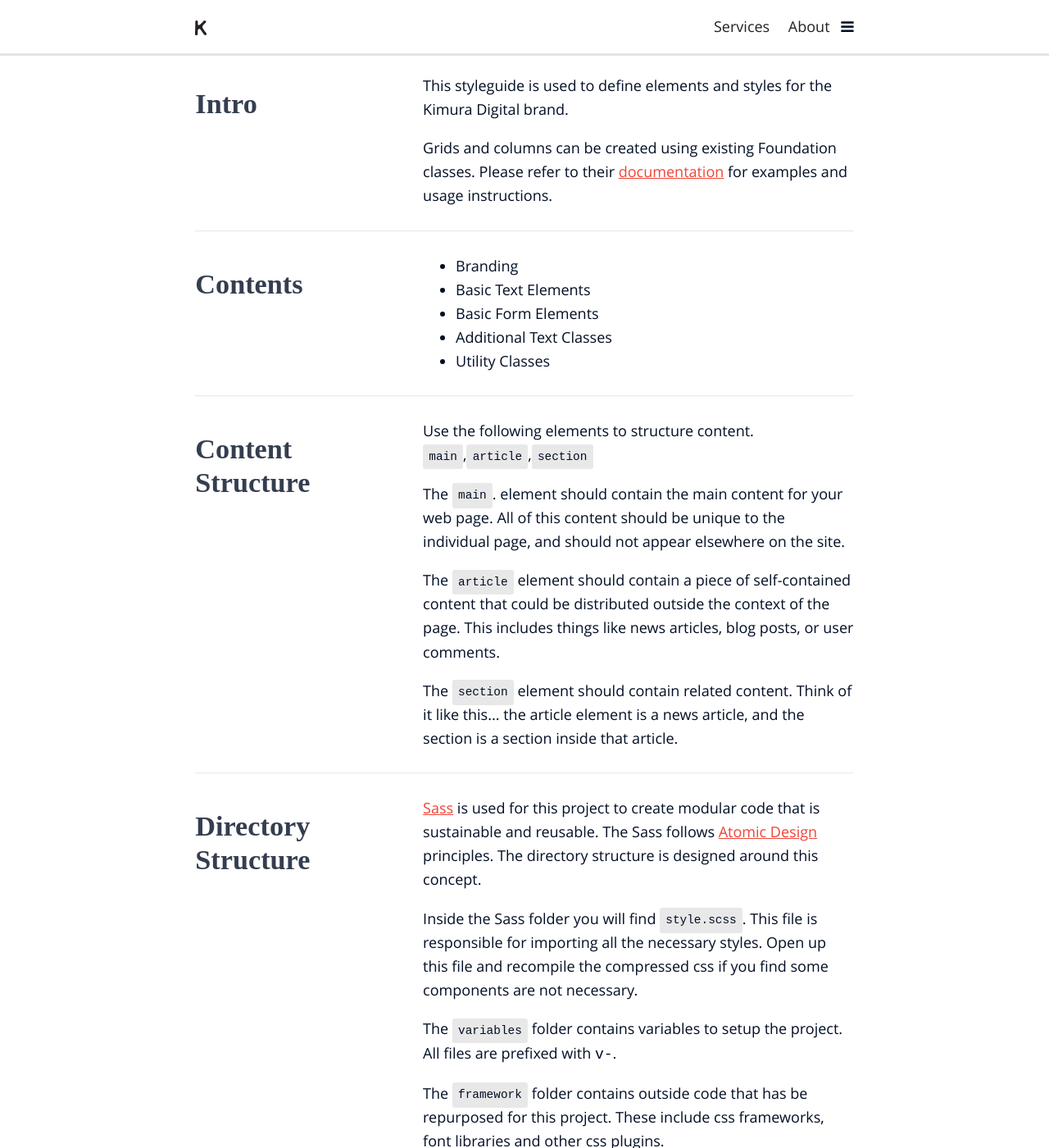
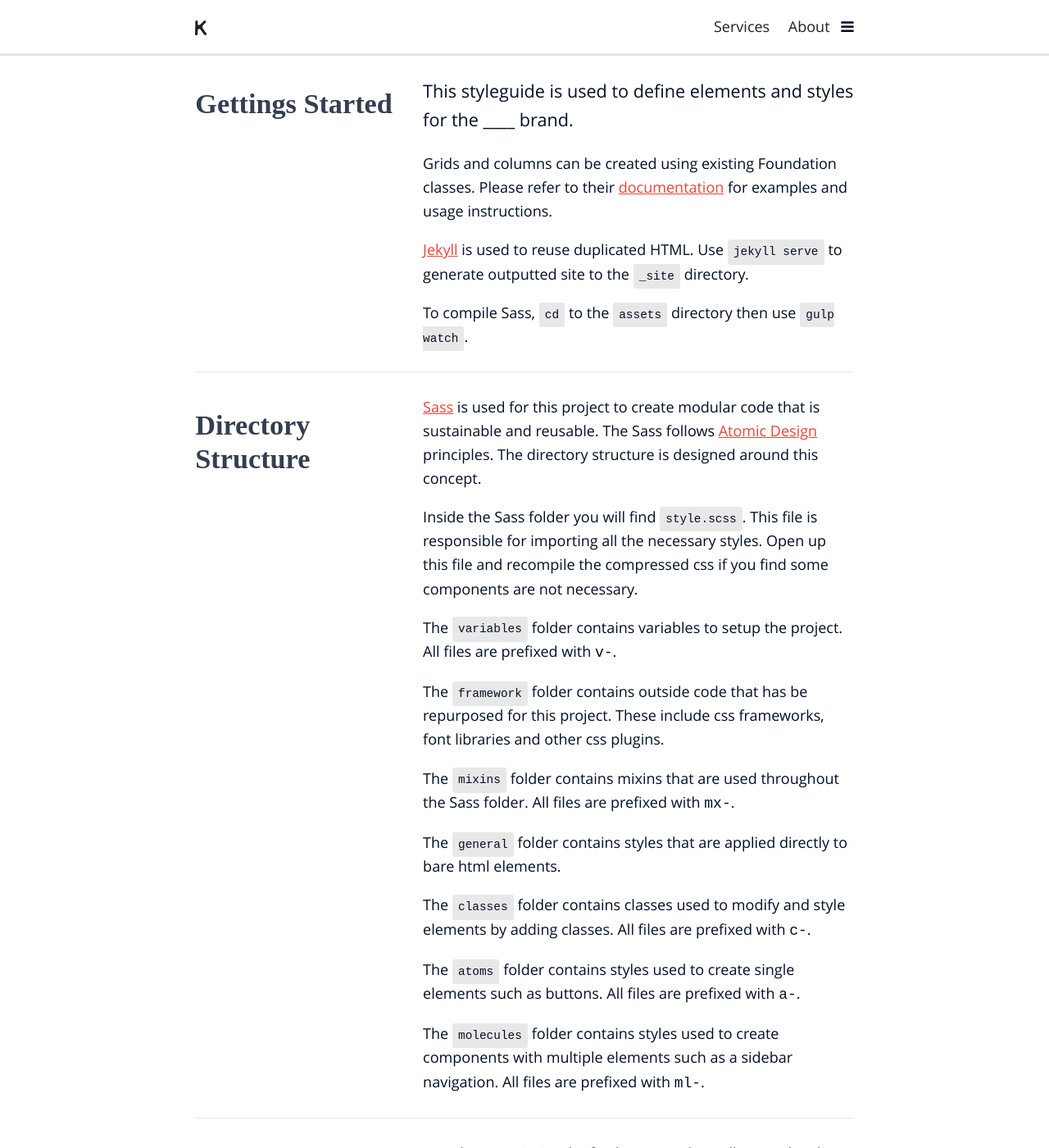
Before and after one commit to thomaskimura/Portfolio, a Jekyll site: the page built from styleguide.html, in a window 1280 px wide and 1400 px high. Shown: the whole window at 82% size. Built offline with Jekyll 4.4.1, drawn with Linux system fonts in a browser that asks for light colours; nearby versions of some CDN libraries; some web fonts are replaced; some of the changed text lies outside the part shown.

Commit message:
Update styleguide
# Conflicts:
#	styleguide.html

```diff
--- a/styleguide.html
+++ b/styleguide.html
@@ -12,63 +12,32 @@
 custom_css:
 custom_js:
 ---
-
 <!-- INTRO -->
 <!-- ............................ -->
 <section>
+
   <!-- intro -->
   <div class="row">
     <div class="large-4 columns">
-      <h3>Intro</h3>
+      <h3>Gettings Started</h3>
     </div>
     <div class="large-8 columns">
-      <p>
-        This styleguide is used to define elements and styles for the Kimura Digital brand.
+      <p class="text-big">
+        This styleguide is used to define elements and styles for the ____ brand.
       </p>
       <p>
         Grids and columns can be created using existing Foundation classes. Please refer to their <a href="http://foundation.zurb.com/sites/docs/" target="_blank">documentation</a> for examples and usage instructions.
       </p>
-    </div>
-  </div>
-  <hr class="opacity-4"/>
-  <!-- contents -->
-  <div class="row">
-    <div class="large-4 columns">
-      <h3>Contents</h3>
-    </div>
-    <div class="large-8 columns">
-      <ul>
-        <li>Branding</li>
-        <li>Basic Text Elements</li>
-        <li>Basic Form Elements</li>
-        <li>Additional Text Classes</li>
-        <li>Utility Classes</li>
-      </ul>
-    </div>
-  </div>
-  <hr class="opacity-4"/>
-  <!-- structure -->
-  <div class="row">
-    <div class="large-4 columns">
-      <h3>Content Structure</h3>
-    </div>
-    <div class="large-8 columns">
       <p>
-        Use the following elements to structure content.
-        <code class="label">main</code>,<code class="label">article</code>,<code class="label">section</code>
+        <a href="http://jekyllrb.com/" target="_blank">Jekyll</a> is used to reuse duplicated HTML. Use <code class="label">jekyll serve</code> to generate outputted site to the <code class="label">_site</code> directory.
       </p>
       <p>
-        The <code class="label">main</code>. element should contain the main content for your web page. All of this content should be unique to the individual page, and should not appear elsewhere on the site.
-      </p>
-      <p>
-        The <code class="label">article</code> element should contain a piece of self-contained content that could be distributed outside the context of the page. This includes things like news articles, blog posts, or user comments.
-      </p>
-      <p>
-        The <code class="label">section</code> element should contain related content. Think of it like this... the article element is a news article, and the section is a section inside that article.
+        To compile Sass, <code class="label">cd</code> to the <code class="label">assets</code> directory then use <code class="label">gulp watch</code>.
       </p>
     </div>
   </div>
   <hr class="opacity-4"/>
+
   <!-- directory structure -->
   <div class="row">
     <div class="large-4 columns">
@@ -105,6 +74,46 @@
     </div>
   </div>
   <hr class="opacity-4"/>
+
+  <!-- optimizations -->
+  <div class="row">
+    <div class="large-4 columns">
+      <h3>Optimizations</h3>
+    </div>
+    <div class="large-8 columns">
+      <p>
+        In order to optimize the final outputted css all unused code should be commented out in the <code class="label">style.scss</code> file.
+      </p>
+      <p>
+        Icon libraries that are used can significantly increase the final file size. It is important to only include the specific icons used.
+      </p>
+    </div>
+  </div>
+  <hr class="opacity-4"/>
+
+  <!-- structure -->
+  <div class="row">
+    <div class="large-4 columns">
+      <h3>Content Structure</h3>
+    </div>
+    <div class="large-8 columns">
+      <p>
+        Use the following elements to structure content.
+        <code class="label">main</code>,<code class="label">article</code>,<code class="label">section</code>
+      </p>
+      <p>
+        The <code class="label">main</code>. element should contain the main content for your web page. All of this content should be unique to the individual page, and should not appear elsewhere on the site.
+      </p>
+      <p>
+        The <code class="label">article</code> element should contain a piece of self-contained content that could be distributed outside the context of the page. This includes things like news articles, blog posts, or user comments.
+      </p>
+      <p>
+        The <code class="label">section</code> element should contain related content. Think of it like this... the article element is a news article, and the section is a section inside that article.
+      </p>
+    </div>
+  </div>
+  <hr class="opacity-4"/>
+
 </section>
 
 <!-- BRANDING -->
@@ -121,9 +130,7 @@
     </div>
     <div class="large-8 columns">
       <h4>Logomark</h4>
-      <div class="mark-hover"></div>
       <h4>Logotype</h4>
-      <div class="logo-hover"></div>
     </div>
   </div>
   <hr class="opacity-4"/>
@@ -132,7 +139,7 @@
   <div class="row">
     <div class="large-4 columns">
       <h3>Colors</h3>
-      <p>Background colors can be used on any element using <code class="label">.color-bg-<i>color</i></code>.
+      <p>Background colors can be used on any element using <code class="label">.color-bg-<i>[color]</i></code>. The class <code class="label">.color-bg-none</code> can be used to remove background colors.
     </div>
     <div class="large-8 columns">
       <h4>Primary Colors</h4>
@@ -536,7 +543,7 @@
     <div class="large-4 columns">
       <h3>Tables</h3>
       <p>
-        Use tables to display data
+        Use tables to display data. Tables can be styled in a number of ways, use this example as a starting point.
       </p>
     </div>
     <div class="large-8 columns">
@@ -652,7 +659,7 @@
     <div class="large-4 columns">
       <h3>Sample Form</h3>
       <p>
-        The form to the side includes all the basic elements of a form.
+        The form to the side includes all the basic elements of a form. Use <code class="label">.input-alert</code> to highlight fields that need the users attention.
       </p>
     </div>
     <div class="large-8 columns">
@@ -685,7 +692,7 @@
             <div class="small-6 columns">
               <label>
                 Date?
-                <input type="date" class="full date">
+                <input type="date" class="full date input-alert">
               </label>
             </div>
           </div>
@@ -789,13 +796,13 @@
   </div>
   <hr class="opacity-4"/>
 
-  <!-- input -->
+  <!-- mask -->
   <div class="row">
     <div class="large-4 columns">
       <h3>Masking Form Inputs</h3>
       <p>
-        Input elements can include a masks to guide users in the right direction. The jQuery Mask Plugin is used for this.
-        <code class="text-small">
+        Input elements can include a masks to guide users in the right direction. The jQuery Mask Plugin is used for this. JQuery and the <code>jquery.mask.min.js</code> files are required.<br/>
+        <code class="text-smaller">
           $( document ).ready(function() {
             $('.mask-date').mask('00/00/0000');
             $('.mask-phonenumber').mask('(000) 000-0000');
@@ -840,7 +847,7 @@
     <div class="large-4 columns">
       <h3>Alignment</h3>
       <p>
-        By default text is aligned to the left. Use <code class="label">.text-<i>direction</i></code> to change this on any element.
+        By default text is aligned to the left. Use <code class="label">.text-<i>[direction]</i></code> to change this on any element.
       </p>
     </div>
     <div class="large-8 columns">
@@ -866,7 +873,7 @@
   <div class="row">
     <div class="large-4 columns">
       <h3>Sizing</h3>
-      <p>Additonal classes can be used to resize paragraphs and other elements. Use <code class="label">.text-<i>size</i></code> to change this on any element.
+      <p>Additonal classes can be used to resize paragraphs and other elements. Use <code class="label">.text-<i>[size]</i></code> to change this on any element.
     </div>
     <div class="large-8 columns">
       <code class="label">.text-smallest</code><br/>
@@ -902,13 +909,12 @@
   </div>
   <hr class="opacity-4"/>
 
-
   <!-- text color -->
   <div class="row">
     <div class="large-4 columns">
       <h3>Text Color</h3>
       <p>
-        Change color of text using the following classes. Use <code class="label">.text-<i>color</i></code> to change text color on any element.
+        Change color of text using the following classes. Use <code class="label">.text-<i>[color]</i></code> to change text color on any element. Addtionally <code class="label">.text-invert</code> can be added to any dark container to invert all the child text elements.
       </p>
     </div>
     <div class="large-8 columns">
@@ -937,7 +943,7 @@
     <div class="large-4 columns">
       <h3>Letter Spacing</h3>
       <p>
-        Use these classes to add letter spacing to text. Use <code class="label">.text-letterspacing-<i>index</i></code> to change this on any element.
+        Use these classes to add letter spacing to text. Use <code class="label">.text-letterspacing-<i>[x]</i></code> to change this on any element.
       </p>
     </div>
     <div class="large-8 columns">
@@ -959,7 +965,7 @@
     <div class="large-4 columns">
       <h3>Text Weight</h3>
       <p>
-        Use these classes to change the text weight. Use <code class="label">.text-weight-<i>index</i></code> to change this on any element.
+        Use these classes to change the text weight. Use <code class="label">.text-weight-<i>[xxx]</i></code> to change this on any element.
       </p>
     </div>
     <div class="large-8 columns">
@@ -1109,8 +1115,32 @@
   <!-- opacity -->
   <div class="row">
     <div class="large-4 columns">
+      <h3>Borders</h3>
+      <p>
+        Use these classes to apply borders to any element. Addtionally <code class="label">.border-color-[color]</code> can be used to change the border color to any color in the pallete. The class <code class="label">.border-none</code> can be used to remove borders.
+      </p>
+    </div>
+    <div class="large-8 columns">
+      <p>
+        Borders can be applied using the following classes:<br/>
+        <span class="border-solid">.border-solid</span> <br/>
+        <span class="border-dashed">.border-dashed</span> <br/>
+        <span class="border-dotted">.border-dotted</span> <br/>
+        <span class="border-solid-top">.border-solid-top</span> <br/>
+        <span class="border-solid-right">.border-solid-right</span> <br/>
+        <span class="border-solid-bottom">.border-solid-bottom</span> <br/>
+        <span class="border-solid-left">.border-solid-left</span> <br/>
+        <span class="border-solid border-color-alert">.border-solid .border-color-alert</span> <br/>
+      </p>
+    </div>
+  </div>
+  <hr class="opacity-4"/>
+
+  <!-- opacity -->
+  <div class="row">
+    <div class="large-4 columns">
       <h3>Opacity</h3>
-      <p>Use opacity classes from <code class="label">.opacity-0</code> to <code class="label">.opacity-4</code> to adjust transparency.</p>
+      <p>Use opacity classes from <code class="label">.opacity-0</code> to <code class="label">.opacity-4</code> to adjust transparency. Additionaly <code class="label">.opacity-full</code> can be used to set a opacity level of 100%.</p>
     </div>
     <div class="large-8 columns">
       <p>
@@ -1120,6 +1150,7 @@
         <span class="opacity-2">.opacity-2</span>
         <span class="opacity-3">.opacity-3</span>
         <span class="opacity-4">.opacity-4</span>
+        <span class="opacity-full">.opacity-full</span>
       </p>
     </div>
   </div>
@@ -1129,7 +1160,6 @@
   <div class="row">
     <div class="large-4 columns">
       <h3>Center</h3>
-      <code class="label">.center-block</code><br/>
       <p>Use <code class="label">.center-block</code> to center block elements with definded widths.</p>
     </div>
     <div class="large-8 columns">
@@ -1251,8 +1281,8 @@
   <div class="row">
     <div class="large-4 columns">
       <h3>Rounded Corners</h3>
-      <code class="label">.rounded</code>
-      <p>It's easy to apply rounded corners to anything. Use <code class="label">.circular</code> on square shapes to create circles.</p>
+
+      <p>It's easy to apply rounded corners to anything by using <code class="label">.rounded</code>. Use <code class="label">.circular</code> on square shapes to create circles. Rounded corners can be removed by using <code class="label">.unround</code></p>
     </div>
     <div class="large-8 columns">
       <p class="padding-1 color-bg-calm text-center rounded">.rounded</p>
```
